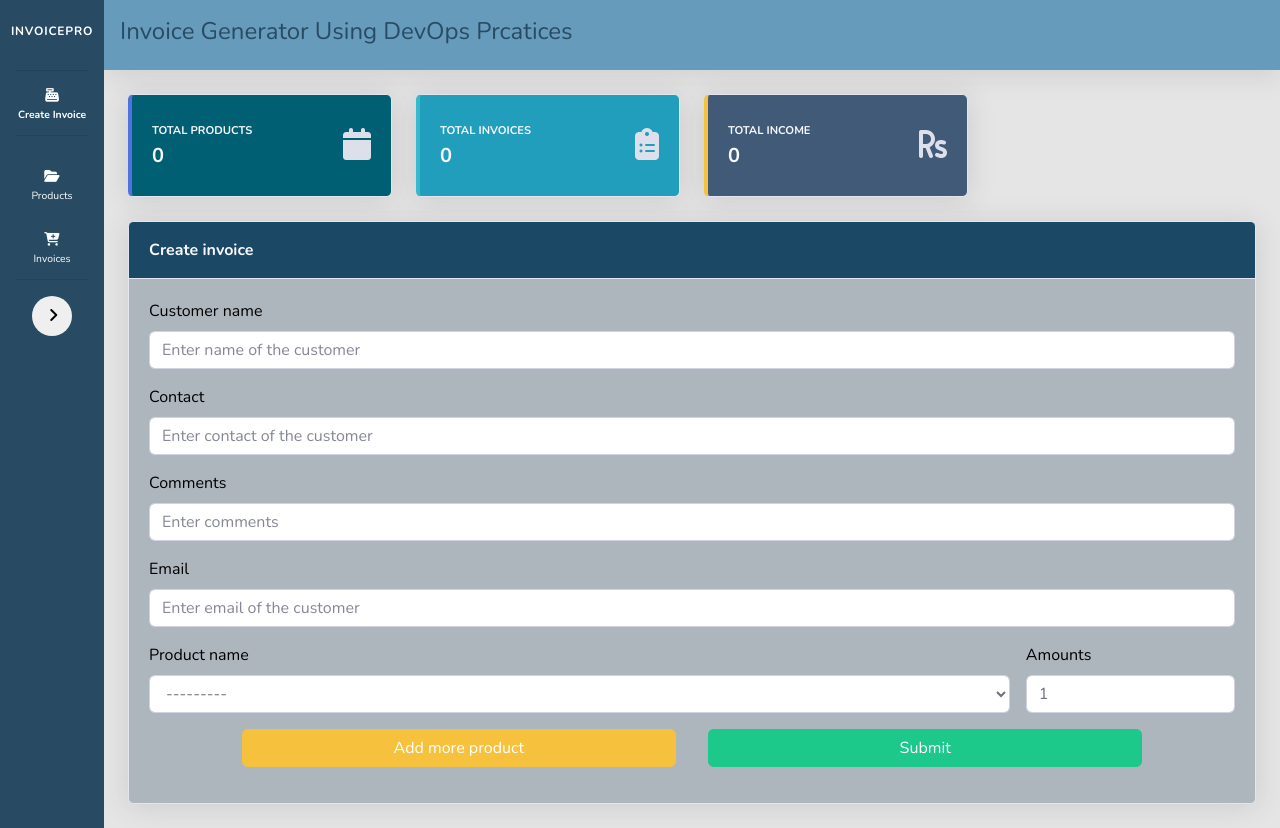
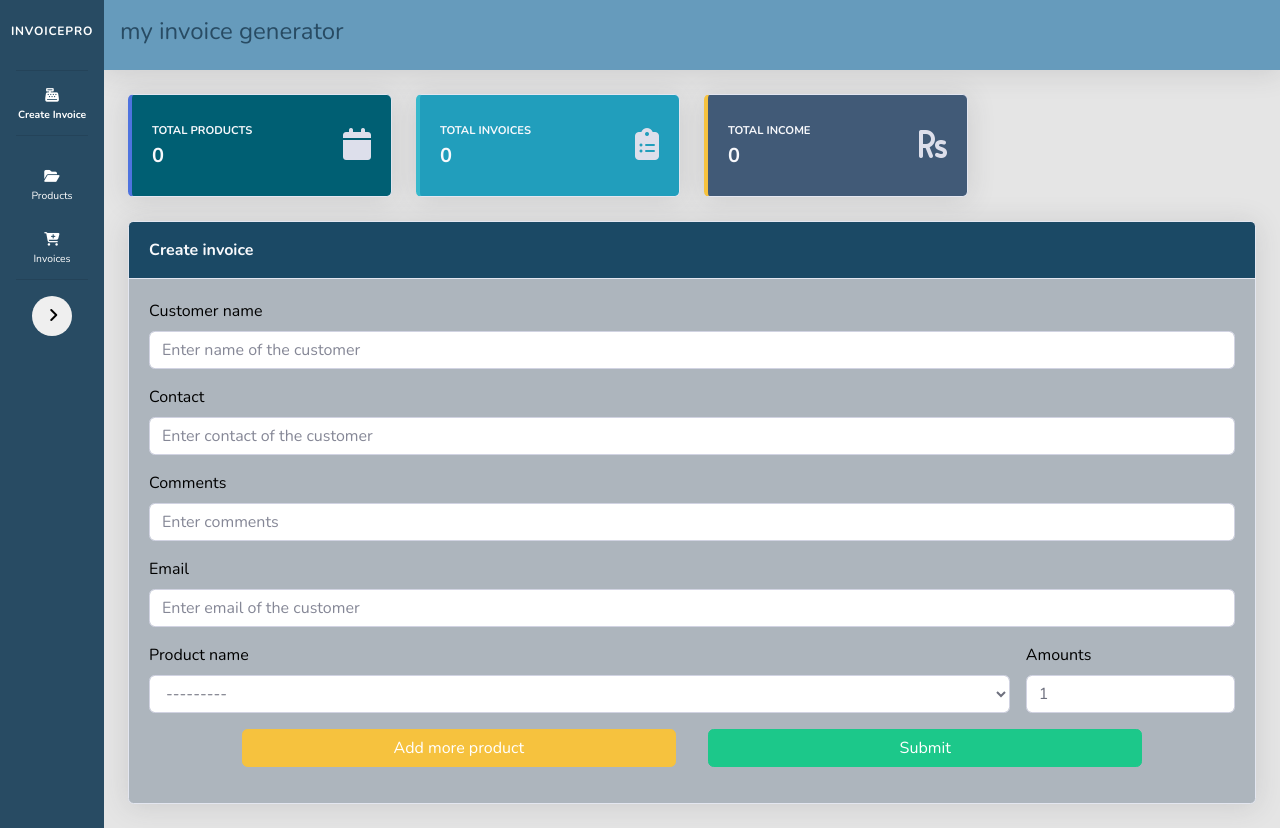
Before and after one commit to saitejanci/InvoicePro, a Django app: page / in a window 1280 px wide. Run offline with Django 4.2, Linux system fonts and the light colour scheme; data that the repository does not hold is empty; some libraries are stand-ins or nearby versions.

Commit message:
change latest
change latest

```diff
--- a/invoice/templates/invoice/base/base.html
+++ b/invoice/templates/invoice/base/base.html
@@ -134,7 +134,7 @@
 
                 <!-- Topbar -->
                 <nav class="navbar navbar-expand topbar mb-4 static-top shadow" style="background-color: #669bbc;">
-                    <h4 style="font-weight: 400; color: #284b63;">Invoice Generator Using DevOps Prcatices</h4>
+                    <h4 style="font-weight: 400; color: #284b63;">my invoice generator</h4>
                     <!-- Sidebar Toggle (Topbar) -->
                     <button id="sidebarToggleTop" class="btn btn-link d-md-none rounded-circle mr-3">
                         <i class="fa fa-bars"></i>
```
